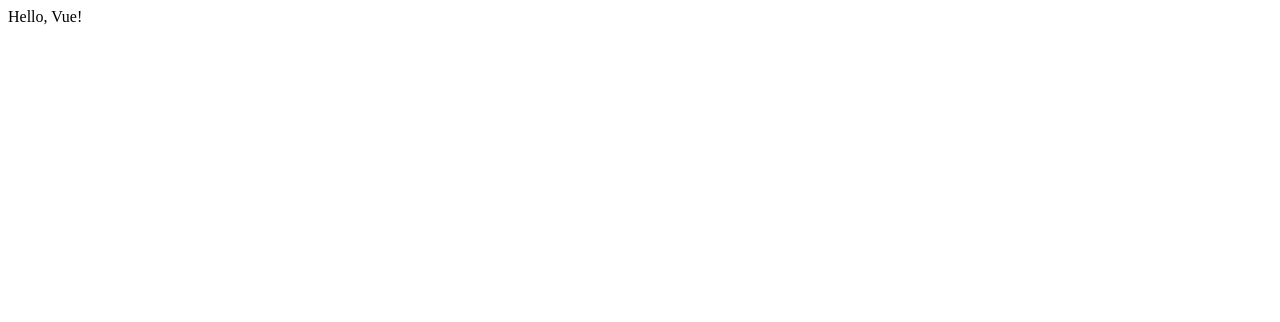
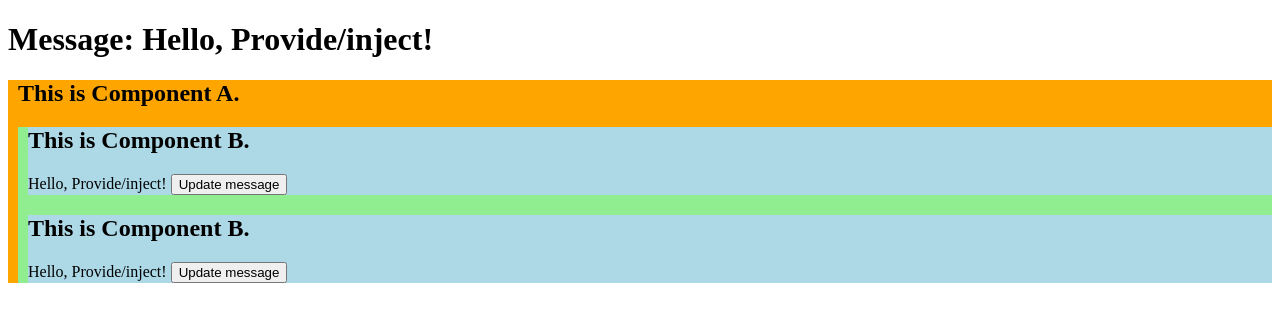
Before and after one commit to stefansaba/learn-vue-3-with-bingyang, a Vue app: page / in a window 1280 px wide. Shown: the top 322 px of the page. Built offline with nearby package versions, Linux system fonts and the light colour scheme.

Commit message:
component provide inject

```diff
--- a/src/App.vue
+++ b/src/App.vue
@@ -1,7 +1,24 @@
 <template>
-  <div>Hello, Vue!</div>
+  <h1>Message: {{ message }}</h1>
+  <div style="background-color: orange; padding-left: 10px">
+    <ComponentA></ComponentA>
+  </div>
 </template>
 
-<script setup></script>
+<script setup>
+import { ref, provide, readonly } from 'vue'
+import ComponentA from './ComponentA.vue'
 
-<style lang="scss" scoped></style>
+let message = ref('Hello, Provide/inject!')
+
+function updateMessage() {
+  message.value = 'Hello, Provide/inject! Updated.'
+}
+
+provide('msg', { message, updateMessage })
+
+let count = ref(0)
+provide('read-only-count', readonly(count))
+</script>
+
+<style scoped></style>
--- /dev/null
+++ b/src/ComponentA.vue
@@ -0,0 +1,13 @@
+<template>
+    <h2>This is Component A.</h2>
+    <div style="background-color: lightgreen; padding-left: 10px">
+      <ComponentB></ComponentB>
+      <ComponentB></ComponentB>
+    </div>
+  </template>
+
+  <script setup>
+  import ComponentB from './ComponentB.vue'
+  </script>
+
+  <style scoped></style>
--- /dev/null
+++ b/src/ComponentB.vue
@@ -0,0 +1,18 @@
+<template>
+    <div style="background-color: lightblue">
+      <h2>This is Component B.</h2>
+      {{ messageFromApp }}
+      <button @click="updateMessage">Update message</button>
+    </div>
+  </template>
+
+  <script setup>
+  import { inject } from 'vue'
+
+  let { message: messageFromApp, updateMessage } = inject(
+    'msg',
+    'default message'
+  )
+  </script>
+
+  <style scoped></style>
```
